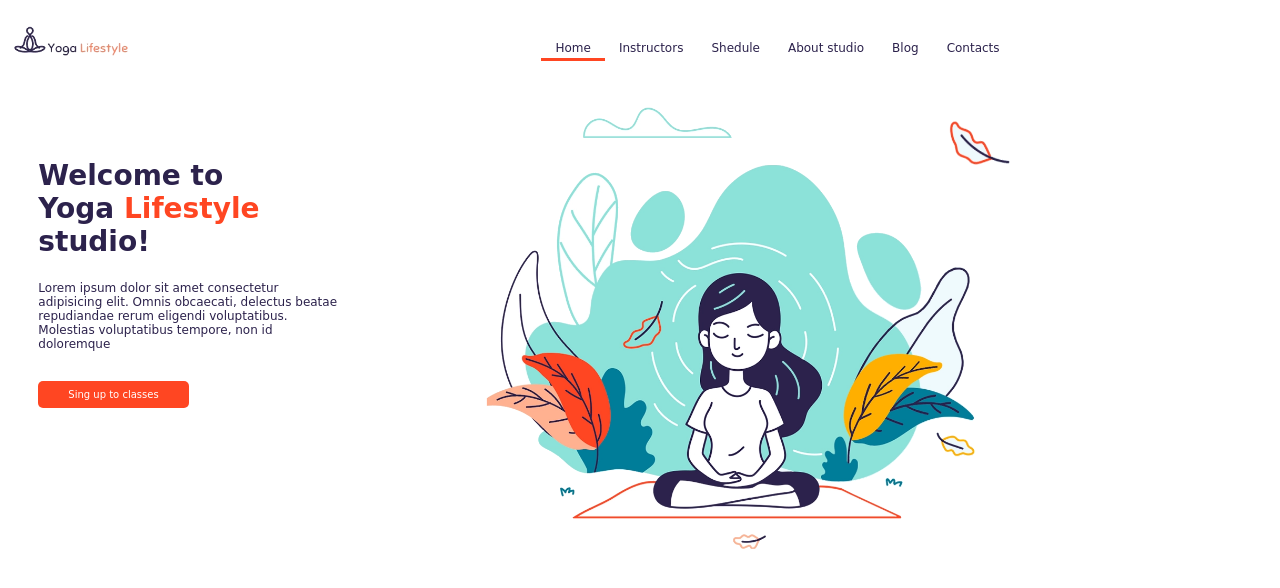
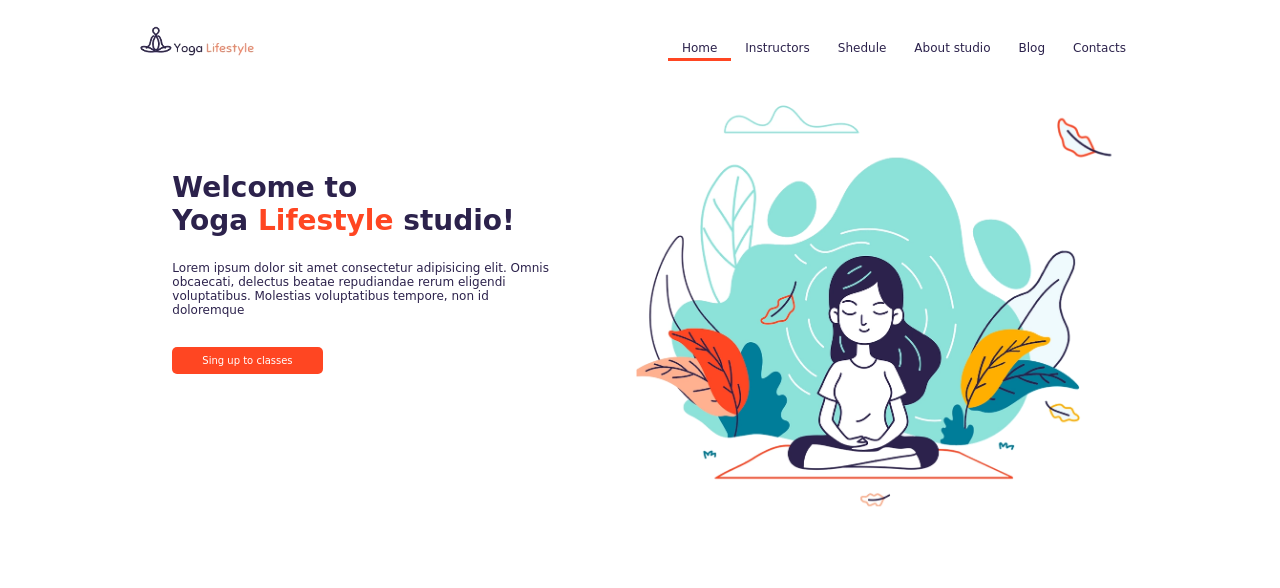
Before and after one commit to ritullia/4-joga, a website: page index.html in a window 1280 px wide. Drawn offline with Linux system fonts and the light colour scheme.

Commit message:
Style commit

```diff
--- a/css/main.css
+++ b/css/main.css
@@ -10,7 +10,7 @@ header{
     width: 1000px;
     font-family: cursive;
     margin-top: 10px;
-    margin-left: calc((80% - 1000px) / 2);
+    margin-left: calc((100% - 1000px) / 2);
     background-color: transparent
 }
 
@@ -65,7 +65,7 @@ div {
     display: inline-block;
     float: left;
     width: 30%;
-    margin-left:3%;
+    margin-left:13%;
     margin-right: 5%;
     margin-top: 5%;
 }
@@ -79,13 +79,13 @@ p{
 
 section {
     display: inline-block;
-    width: 80%;
+    width: 100%;
     float: left;
 }
 
 section>img {
-    width: 55%;
-    float: right;
+    width: 40%;
+    float: left;
 }
 
 div>a {
```
